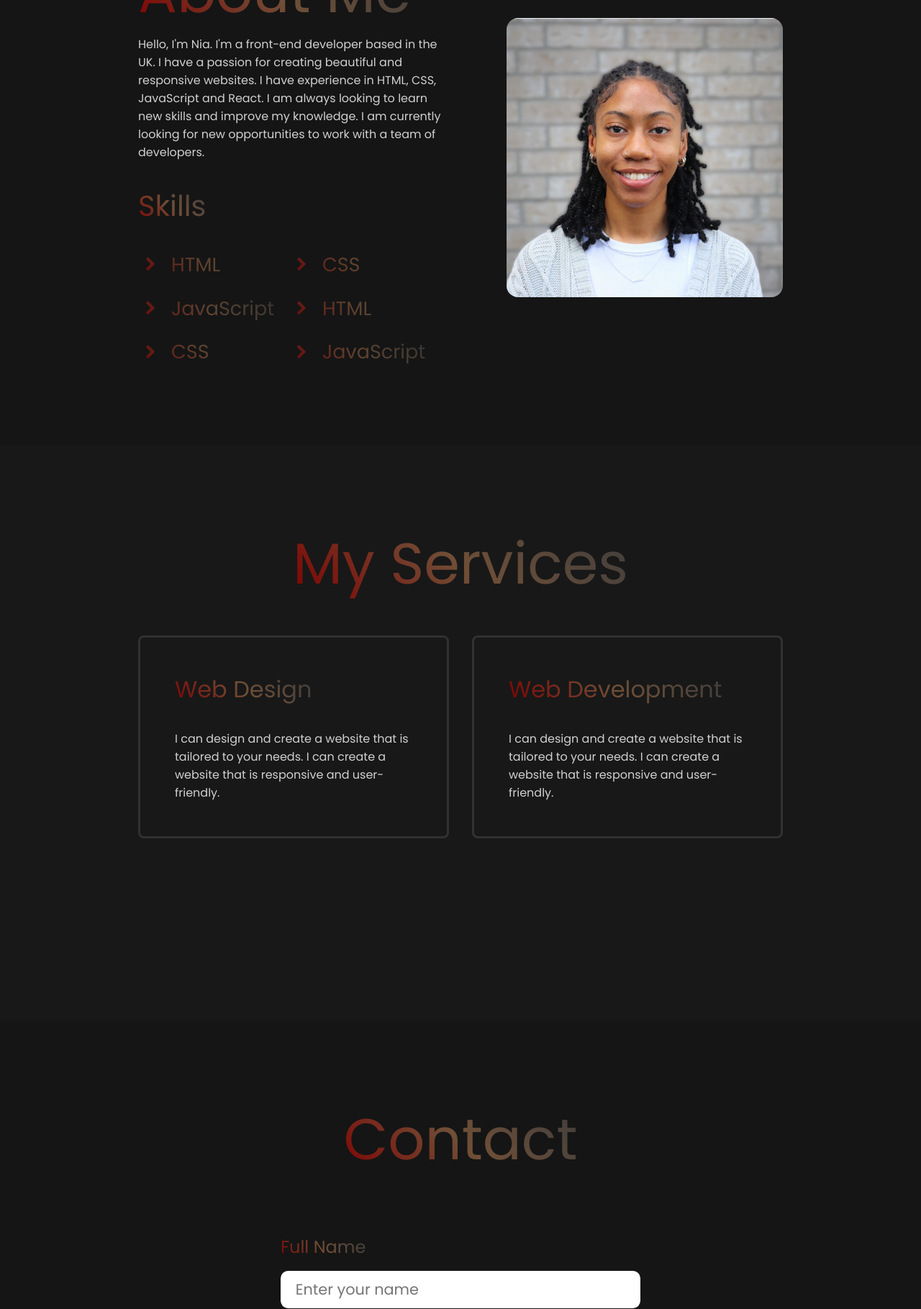
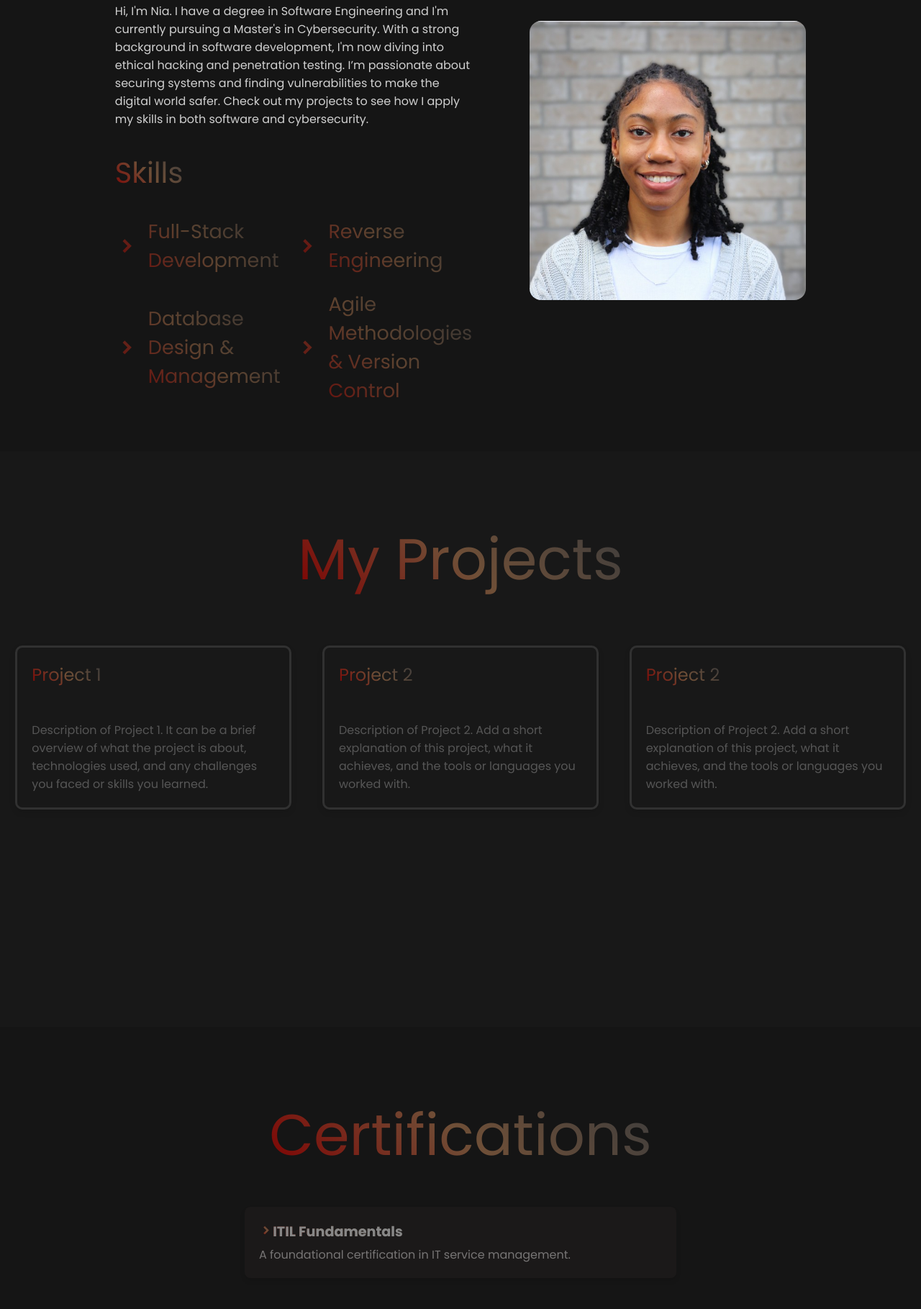
Before and after one commit to niabourgeois/niabourgeois.github.io, a plain HTML site: page index.html in a window 1280 px wide. Shown: the part 981-2800 px from the top of the page at 72% size. Drawn offline with nearby package versions, Linux system fonts and the light colour scheme.

Commit message:
website personilation

```diff
--- a/index.html
+++ b/index.html
@@ -12,15 +12,15 @@
 
     <nav>
         <a href="#" class="logo"><span>Nia</span></a>
+        <i id="menu" class='bx bx-menu'></i>
 
         <ul class="links">
             <li><a href="#home">Home</a></li>
             <li><a href="#about">About</a></li>
-            <li><a href="#services">Services</a></li>
-            <li><a href="#contact">Contact</a></li>
+            <li><a href="#projects">Projects</a></li>
         </ul>
 
-        <i class='bx bx-menu'></i>
+
         <a href="#contact" class="btn">Contact Me</a>
     </nav>
 
@@ -29,12 +29,12 @@
 
         <div class="info-box">
             <h1><span>Hi, I'm Nia</span></h1>
-            <p>Front-End Developer</p>
+            <p>Cybersecurity Student</p>
         </div>
 
         <div class="btn-box">
             <a href="#about" class="btn">About Me</a>
-            <a href="#services" class="btn">My Services</a>
+            <a href="#projects" class="btn">My Projects</a>
         </div>
     </section>
 
@@ -42,54 +42,86 @@
         <div class="about-box">
             <div class="about-info">
                 <h1><span>About Me</span></h1>
-                <p>Hello, I'm Nia. I'm a front-end developer based in the UK. I have a passion for creating beautiful and responsive websites. I have experience in HTML, CSS, JavaScript and React. I am always looking to learn new skills and improve my knowledge. I am currently looking for new opportunities to work with a team of developers.</p>
+                <p>Hi, I'm Nia. I have a degree in Software Engineering and I'm currently pursuing a Master's in Cybersecurity. With a strong background in software development, I'm now diving into ethical hacking and penetration testing. I’m passionate about securing systems and finding vulnerabilities to make the digital world safer. Check out my projects to see how I apply my skills in both software and cybersecurity.</p>
             </div>
 
             <h2><span>Skills</span></h2>
 
             <div class="skills">
                 <ul>
-                    <li><span><i class='bx bxs-chevron-right'></i>HTML</span></li>
-                    <li><span><i class='bx bxs-chevron-right'></i>CSS</span></li>
-                    <li><span><i class='bx bxs-chevron-right'></i>JavaScript</span></li>
-                    <li><span><i class='bx bxs-chevron-right'></i>HTML</span></li>
-                    <li><span><i class='bx bxs-chevron-right'></i>CSS</span></li>
-                    <li><span><i class='bx bxs-chevron-right'></i>JavaScript</span></li>
+                    <li><span><i class='bx bxs-chevron-right'></i>Full-Stack Development</span></li>
+                    <li><span><i class='bx bxs-chevron-right'></i>Reverse Engineering</span></li>
+                    <li><span><i class='bx bxs-chevron-right'></i>Database Design & Management</span></li>
+                    <li><span><i class='bx bxs-chevron-right'></i>Agile Methodologies & Version Control</span></li>
+
                 </ul>
             </div>
         </div>
             <img src="pfp.jpg" alt="">
     </section>
 
-    <section id="services">
-        <h1 class="header"><span>My Services</span></h1>
+    <section id="projects">
+        <h1 class="header"><span>My Projects</span></h1>
 
-        <div class="servicescontainer">
-
-
-            <div class = "box">
-                <h1><span>Web Design</span></h1>
-
+        <div class="projects-container">
+            <div class="box">
+                <h1><span>Project 1</span></h1>
                 <p>
-                    I can design and create a website that is tailored to your needs. I can create a website that is responsive and user-friendly.
+                    Description of Project 1. It can be a brief overview of what the project is about, technologies used, and any challenges you faced or skills you learned.
                 </p>
             </div>
 
-            <div class = "box">
-                <h1><span>Web Development</span></h1>
+            <div class="box">
+                <h1><span>Project 2</span></h1>
+                <p>
+                    Description of Project 2. Add a short explanation of this project, what it achieves, and the tools or languages you worked with.
+                </p>
+            </div>
 
+            <div class="box">
+                <h1><span>Project 2</span></h1>
                 <p>
-                    I can design and create a website that is tailored to your needs. I can create a website that is responsive and user-friendly.
+                    Description of Project 2. Add a short explanation of this project, what it achieves, and the tools or languages you worked with.
                 </p>
             </div>
 
 
 
+        </div>
+    </section>
 
+    <section id="certifications">
+        <h1 class="header"><span>Certifications</span></h1>
+
+        <div class="certifications">
+            <ul>
+                <li class="certification-item">
+                    <div class="certification-info">
+                        <span><i class='bx bxs-chevron-right'></i>ITIL Fundamentals</span>
+                        <p>A foundational certification in IT service management.</p>
+                    </div>
+                </li>
+                <li class="certification-item">
+                    <div class="certification-info">
+                        <span><i class='bx bxs-chevron-right'></i>AWS Certified Cloud Practitioner</span>
+                        <p>Demonstrates foundational knowledge of AWS Cloud and its services.</p>
+                    </div>
+                </li>
+                <li class="certification-item">
+                    <div class="certification-info">
+                        <span><i class='bx bxs-chevron-right'></i>COMPTIA ITF+</span>
+                        <p>Provides a broad introduction to IT fundamentals, including networking and security basics.</p>
+                    </div>
+                </li>
+            </ul>
         </div>
+    </section>
 
 
-    </section>
+
+
+
+<!-- Contact sectin removed
     <section id="contact">
 
         <h1 class="header"><span>Contact</span></h1>
@@ -112,16 +144,19 @@
                 <input type="text" placeholder="Enter your message">
             </div>
         </form>
-        <div class="btn">Submit</div>
+        <div class="btn-box">
+
+            <a  class="btn">Submit</a>
+        </div>
 
     </section>
-
+-->
     <footer>
 
         <div class="col-left">
             <div class="col-box">
                 <span><i class='bx bxs-location-plus'></i></span>
-                <span>1234 maple st ney york new yor</span>
+                <span>Houston, Texas</span>
             </div>
 
             <div class="col-box">
@@ -138,14 +173,17 @@
 
 
         <div class="col-right">
+            <!--
             <span>About My Services</span>
             <p>
                 I can design and create a website that is tailored to your needs. I can create a website that is responsive and user-friendly.
-            </p>
+            </p>-->
             <div class="social-icons">
+                <a href="https://www.linkedin.com/in/your-profile-name/" target="_blank" rel="noopener noreferrer">
+                    <i class='bx bxl-linkedin-square'></i>
+                </a>
 
-                <span><i class='bx bxl-linkedin-square'></i></span>
-                <span><i class='bx bxl-github'></i></span>
+                <i class='bx bxl-github'></i>
 
             </div>
 
--- a/style.css
+++ b/style.css
@@ -131,13 +131,14 @@ section {
     opacity: 0.7;
 }
 .info-box p span {
-    background: none; /* Remove the gradient background */
-    color: white; /* Set the text color to white */
+    background: none;
+    color: white;
 }
 
 .btn-box {
     display: flex;
     gap: 1em;
+    justify-content: center;
 }
 
 .btn-box .btn:nth-of-type(2) {
@@ -200,8 +201,8 @@ section {
 
 .skills ul {
     display: grid;
-    grid-template-columns: repeat(2, 1fr); /* Create 2 columns */
-    gap: 1em; /* Adjust the gap between items as needed */
+    grid-template-columns: repeat(2, 1fr);
+    gap: 1em;
     font-size: 1.3em;
     font-weight: 500;
     color: white;
@@ -311,7 +312,7 @@ footer{
     justify-content: center;
     gap: 10em;
     bottom: 0;
-    background-color: var(--background);
+    background-color: var(--second-background);
     width: 100%;
     padding: 5em 15%;
 }
@@ -342,17 +343,22 @@ footer{
     font-size: 1.3em ;
 }
 .col-right .social-icons{
+    color: linear-gradient(45deg, #800000, #6f4f37, #3d3d3d);
     display: flex;
     align-items: baseline;
     justify-content: left;
     gap: 1em;
 }
-.social-icons i{
-    font-size: 2em;
+.social-icons i {
+    font-size: 5em;
+    background: linear-gradient(45deg, #800000, #6f4f37, #3d3d3d);
+    -webkit-background-clip: text;
+    color: transparent;
     transition: 0.2s ease-in-out;
     cursor: pointer;
 }
-.social-icons i:hover{
+
+.social-icons i:hover {
     color: white;
 }
 
@@ -448,3 +454,91 @@ footer{
     }
 
 }
+
+
+
+/* Add styling for the projects section */
+#projects {
+    padding: 50px 0;
+}
+
+.projects-container {
+    display: flex;
+    justify-content: space-around;
+    flex-wrap: wrap;
+}
+
+.box {
+    background: var(--background);
+    padding: 20px;
+    margin: 20px;
+    width: 30%;
+    border-radius: 10px;
+    box-shadow: 0 4px 8px rgba(0, 0, 0, 0.1);
+}
+
+.box h1 {
+    font-size: 1.5rem;
+    margin-bottom: 15px;
+}
+
+.box p {
+    font-size: 1rem;
+    color: #666;
+}
+
+
+#certifications {
+    padding: 50px 0;
+    background: var(--second-background);
+}
+
+
+
+.certifications ul {
+    list-style: none;
+    padding: 0;
+    display: flex;
+    flex-direction: column;
+    align-items: center;
+}
+
+.certification-item {
+    background-color: rgba(35, 30, 30, 0.473);
+    border-radius: 8px;
+    padding: 20px;
+    margin-bottom: 20px;
+    width: 80%;
+    max-width: 600px;
+    box-shadow: 0 4px 6px rgba(0, 0, 0, 0.1);
+    transition: all 0.3s ease-in-out;
+}
+
+.certification-item:hover {
+    box-shadow: 0 8px 12px rgba(0, 0, 0, 0.2);
+    transform: translateY(-5px);
+}
+
+.certification-info {
+    display: flex;
+    flex-direction: column;
+    align-items: flex-start;
+}
+
+.certification-info span {
+    font-weight: bold;
+    color: #878787;
+    font-size: 1.2rem;
+}
+
+.certification-info p {
+    font-size: 1rem;
+    color: #777575;
+    margin-top: 5px;
+}
+
+.certification-item i {
+    background: linear-gradient(45deg, #800000, #6f4f37, #3d3d3d);
+    background-clip: text;
+    color: transparent;
+}
```
